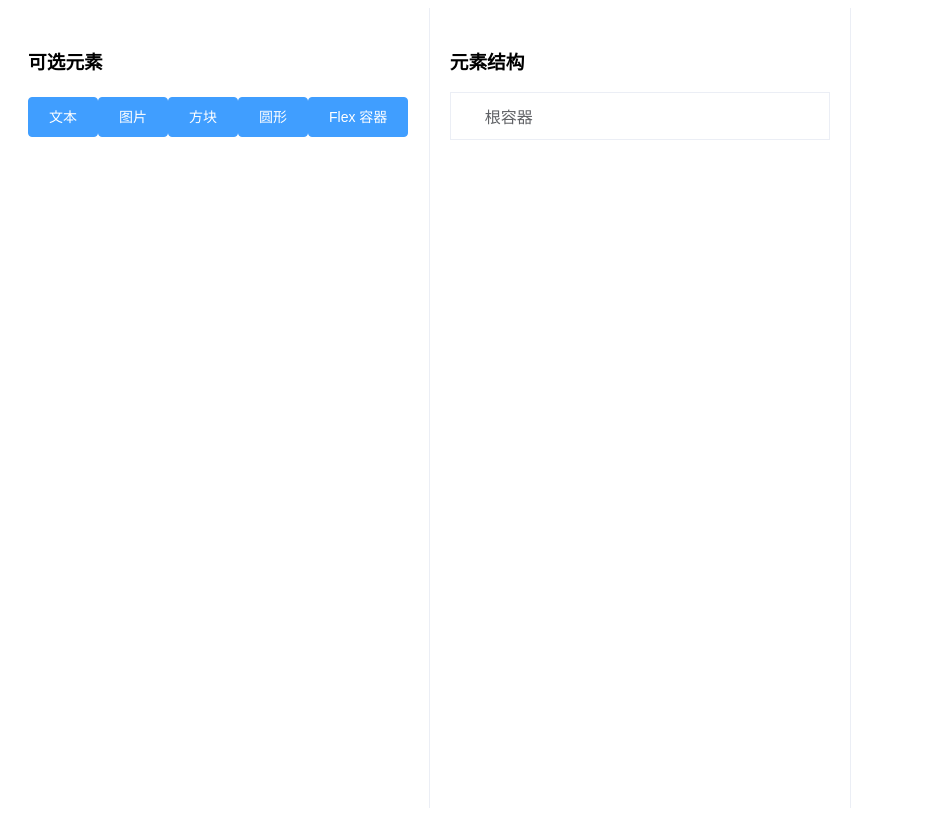
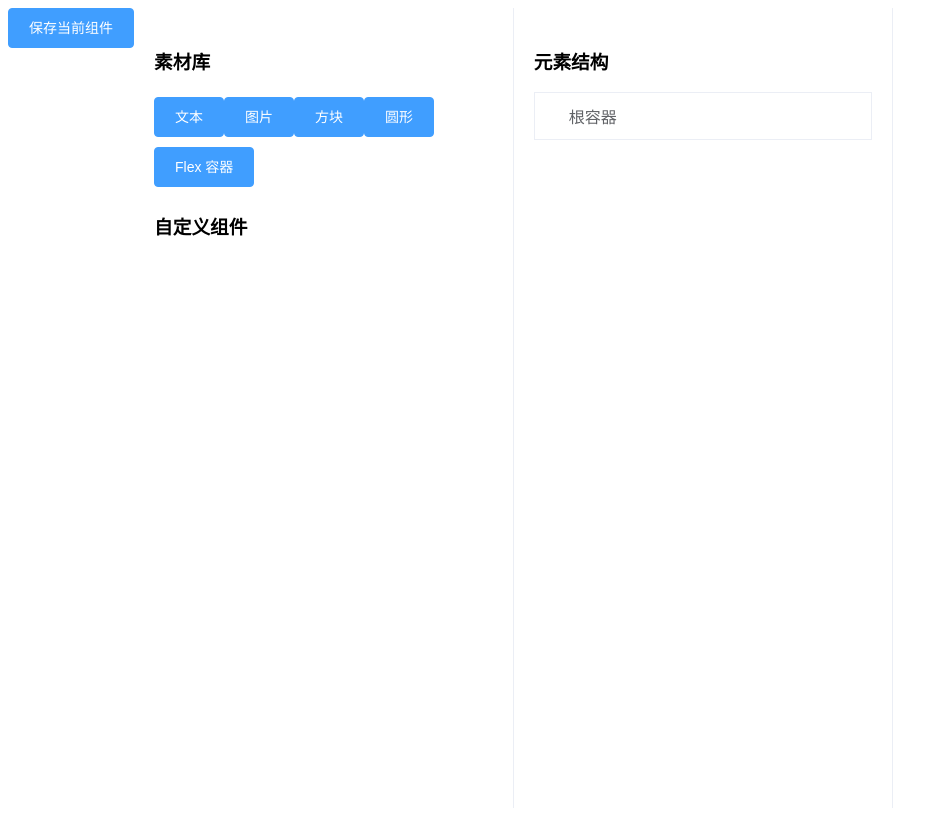
Before and after one commit to eret9616/drag-tree-demo, a Vue app: page / in a window 1280 px wide. Shown: the whole page, without its empty margins (0-948 px from the left). Built offline with nearby package versions, Linux system fonts and the light colour scheme.

Commit message:
更新vue.config.js、LeftPanel.vue和App.vue文件

```diff
--- a/src/App.vue
+++ b/src/App.vue
@@ -1,8 +1,16 @@
 <template>
   <div class="container">
+    <!-- 顶部工具栏 -->
+    <div class="toolbar">
+      <el-button type="primary" @click="saveComponent">保存当前组件</el-button>
+    </div>
     <!-- 左侧面板 -->
     <div class="panel left-panel">
-      <left-panel @add-element="addElement" />
+      <left-panel
+        :custom-components="customComponents"
+        @add-element="addElement"
+        @add-custom-component="addCustomComponent"
+      />
     </div>
     <!-- 中间面板 -->
     <div class="panel center-panel">
@@ -40,6 +48,7 @@ export default {
   },
   data() {
     return {
+      customComponents: [], // 用于存储用户保存的组件列表
       treeData: [
         {
           id: "root",
@@ -56,6 +65,35 @@ export default {
     };
   },
   methods: {
+    addCustomComponent(component) {
+      // 将自定义组件添加到编辑区
+      const componentCopy = JSON.parse(JSON.stringify(component));
+
+      // 需要确保 id 唯一，重新生成 id
+      componentCopy.id = Date.now();
+
+      // 添加到 treeData 的子节点中
+      this.treeData.children.push(componentCopy);
+    },
+    saveComponent() {
+      this.$prompt("请输入组件名称", "保存组件", {
+        confirmButtonText: "确定",
+        cancelButtonText: "取消",
+      })
+        .then(({ value }) => {
+          // 用户输入了组件名称
+          const componentCopy = JSON.parse(JSON.stringify(this.treeData));
+          componentCopy.id = `custom_${Date.now()}`;
+          componentCopy.label =
+            value || `自定义组件 ${this.customComponents.length + 1}`;
+          this.customComponents.push(componentCopy);
+          debugger;
+          this.$message.success("组件已保存到素材库！");
+        })
+        .catch(() => {
+          // 用户取消了输入
+        });
+    },
     addElement(item) {
       const newItem = {
         id: Date.now(),
--- a/src/components/LeftPanel.vue
+++ b/src/components/LeftPanel.vue
@@ -1,8 +1,20 @@
 <template>
   <div>
-    <h3>可选元素</h3>
+    <h3>素材库</h3>
+    <!-- 内置组件列表 -->
     <el-button
-      v-for="item in elements"
+      v-for="item in builtInComponents"
+      :key="item.type"
+      @click="addElement(item)"
+      style="margin: 5px 0"
+      type="primary"
+    >
+      {{ item.label }}
+    </el-button>
+    <!-- 自定义组件列表 -->
+    <h3 style="margin-top: 20px">自定义组件</h3>
+    <el-button
+      v-for="item in customComponents"
       :key="item.type"
       @click="addElement(item)"
       style="margin: 5px 0"
@@ -15,16 +27,26 @@
 
 <script>
 export default {
+  props: {
+    customComponents: {
+      type: Array,
+      default: () => [],
+    },
+  },
   data() {
     return {
-      elements: [
-        { label: "文本", type: "text" },
-        { label: "图片", type: "image" },
-        { label: "方块", type: "square" }, // 新增方块元素
-        { label: "圆形", type: "circle" }, // 新增圆形元素
-        // 可以继续添加更多元素
-        { label: "Flex 容器", type: "flex-container" },
+      builtInComponents: [
+        // 内置组件列表
+        { id: "text", label: "文本", type: "text" },
+        { id: "image", label: "图片", type: "image" },
+        { id: "square", label: "方块", type: "square" },
+        { id: "circle", label: "圆形", type: "circle" },
+        { id: "flex-container", label: "Flex 容器", type: "flex-container" },
       ],
+      defaultProps: {
+        children: "children",
+        label: "label",
+      },
     };
   },
   methods: {
--- a/vue.config.js
+++ b/vue.config.js
@@ -1,4 +1,5 @@
-const { defineConfig } = require('@vue/cli-service')
+const { defineConfig } = require("@vue/cli-service");
 module.exports = defineConfig({
-  transpileDependencies: true
-})
+  lintOnSave: false,
+  transpileDependencies: true,
+});
```
Also changed, not shown: 1 other file (tests, documents, lock files or other folders).
